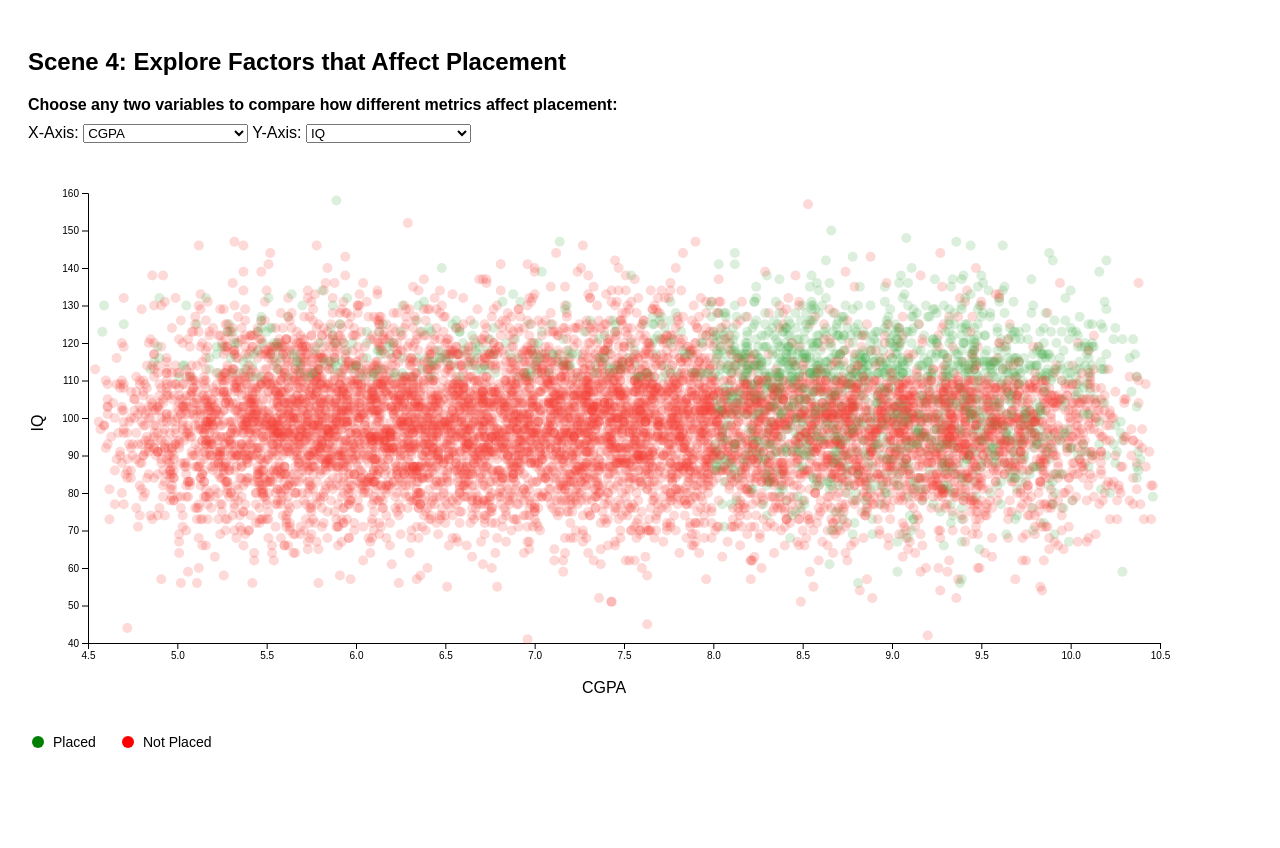
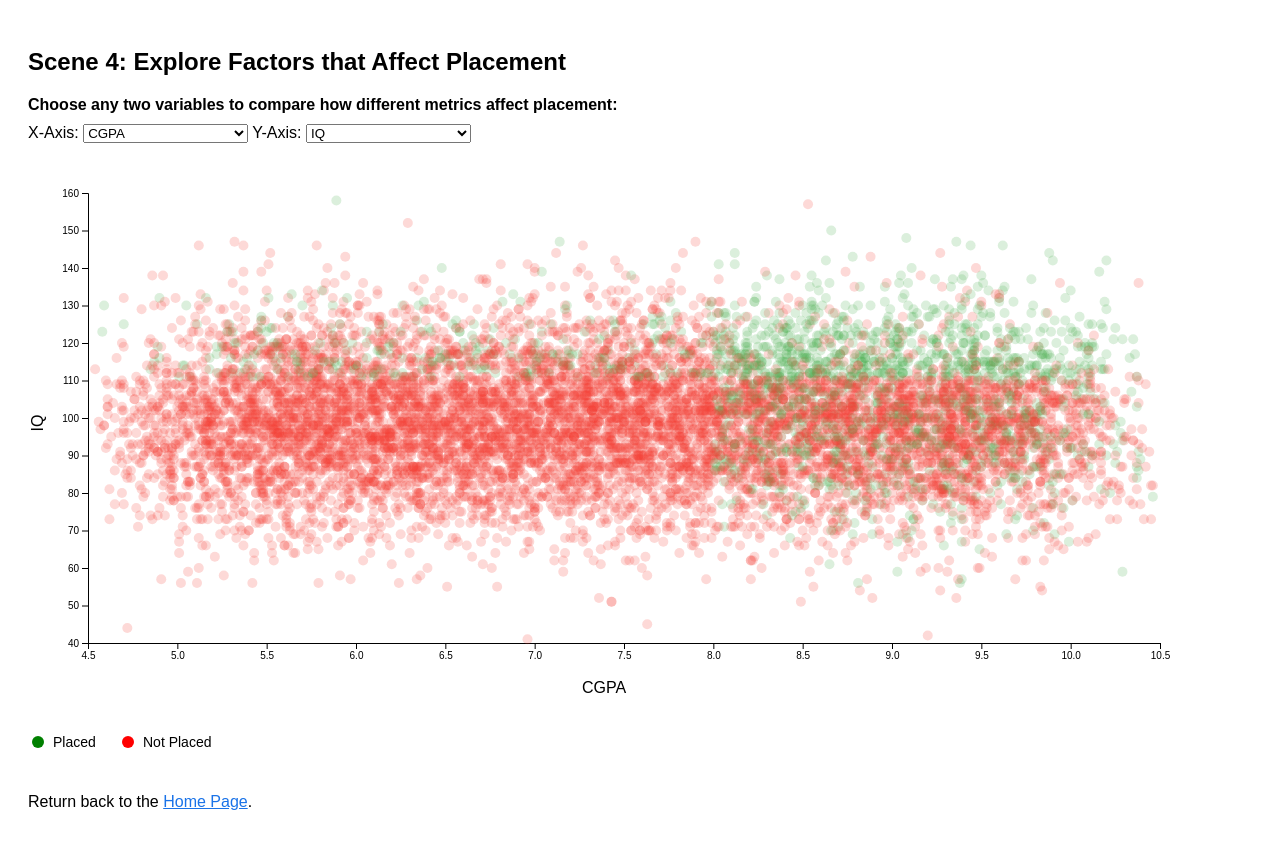
Before and after one commit to anushka6/CS416, a plain HTML site: page scene4.html in a window 1280 px wide. Before the commit the page ends 800 px from the top, so only its background shows below. Drawn offline with nearby package versions, Linux system fonts and the light colour scheme.

Commit message:
Added hyperlink to scene 4

```diff
--- a/scene4.html
+++ b/scene4.html
@@ -29,6 +29,10 @@
       <text x="115" y="20">Not Placed</text>
     </svg>
   </div>
+  <p style="max-width: 800px; margin-top: 20px; font-size: 16px; line-height: 1.5;">
+    Return back to the
+    <a href="index.html" style="color: #1a73e8; text-decoration: underline;">Home Page</a>.
+  </p>
   <script src="main.js"></script>
 </body>
 </html>
```
